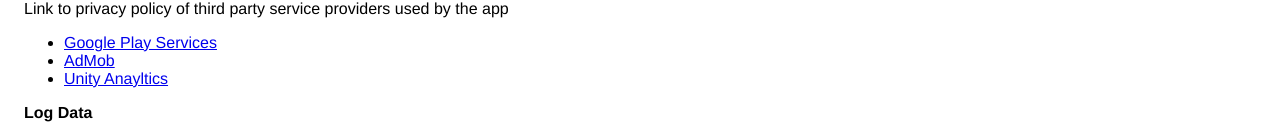
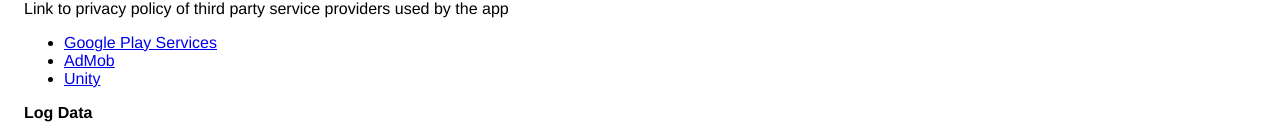
Before and after one commit to Crgameinfo/crgameinfo.github.io, a plain HTML site: page privacy_policy_second_ball_balance.html in a window 1280 px wide. Shown: the part 384-522 px from the top of the page. Drawn offline with Linux system fonts and the light colour scheme.

Commit message:
Update privacy_policy_second_ball_balance.html

```diff
--- a/privacy_policy_second_ball_balance.html
+++ b/privacy_policy_second_ball_balance.html
@@ -19,7 +19,7 @@
                     accessible at Second Ball Balance app unless otherwise defined in this Privacy Policy.
                   </p> <p><strong>Information Collection and Use</strong></p> <p>For a better experience, while using our Service, I may require you to provide us with certain
                     personally identifiable information. The information that I request will be retained on your device and is not collected by me in any way.
-                  </p> <p>The app does use third party services that may collect information used to identify you.</p> <div><p>Link to privacy policy of third party service providers used by the app</p> <ul><li><a href="https://www.google.com/policies/privacy/" target="_blank">Google Play Services</a></li><li><a href="https://support.google.com/admob/answer/6128543?hl=en" target="_blank" rel="noopener">AdMob</a></li><li><a href="https://unity3d.com/legal/privacy-policy">Unity Anayltics</a></li><!----><!----><!----><!----><!----><!----><!----><!----></ul></div> <p><strong>Log Data</strong></p> <p> I want to inform you that whenever you use my Service, in a case of
+                  </p> <p>The app does use third party services that may collect information used to identify you.</p> <div><p>Link to privacy policy of third party service providers used by the app</p> <ul><li><a href="https://www.google.com/policies/privacy/" target="_blank">Google Play Services</a></li><li><a href="https://support.google.com/admob/answer/6128543?hl=en" target="_blank" rel="noopener">AdMob</a></li><li><a href="https://unity3d.com/legal/privacy-policy">Unity</a></li><!----><!----><!----><!----><!----><!----><!----><!----></ul></div> <p><strong>Log Data</strong></p> <p> I want to inform you that whenever you use my Service, in a case of
                     an error in the app I collect data and information (through third party products) on your phone
                     called Log Data. This Log Data may include information such as your device Internet Protocol (“IP”) address,
                     device name, operating system version, the configuration of the app when utilizing my Service,
```
